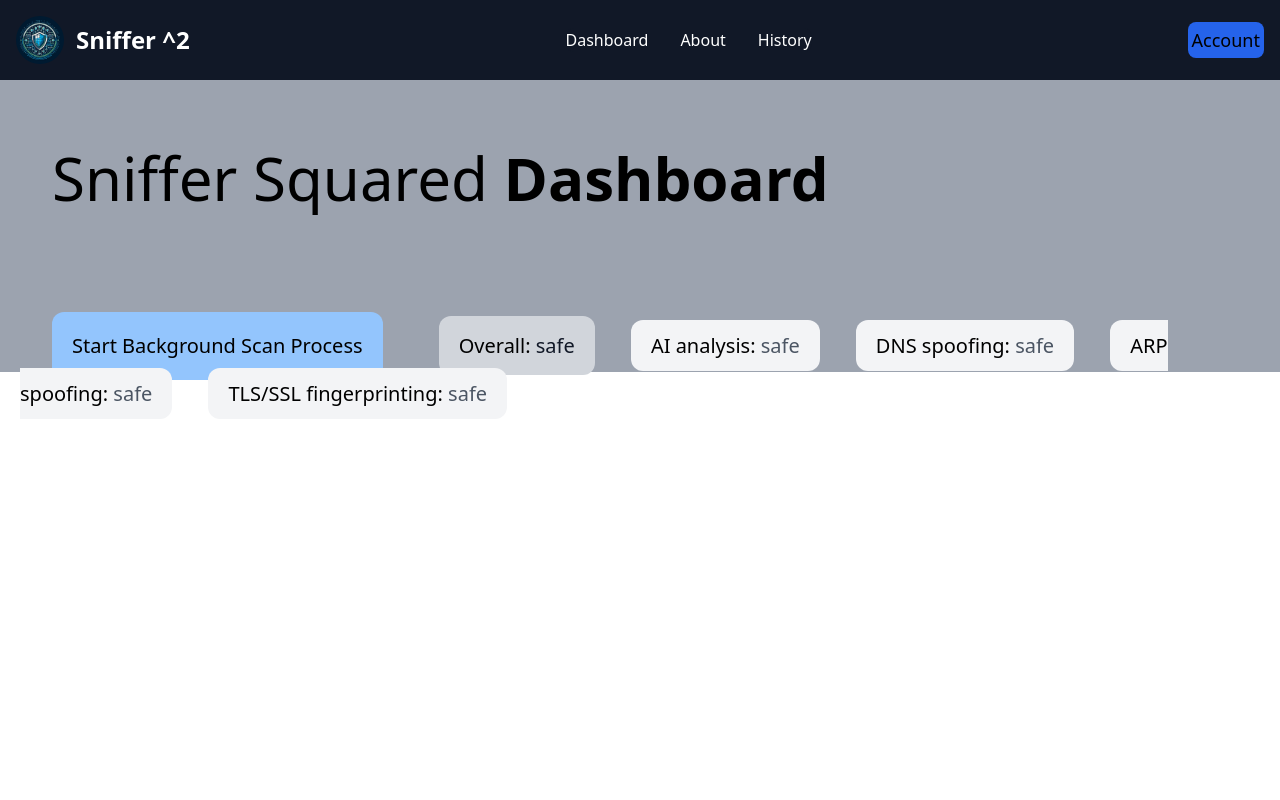
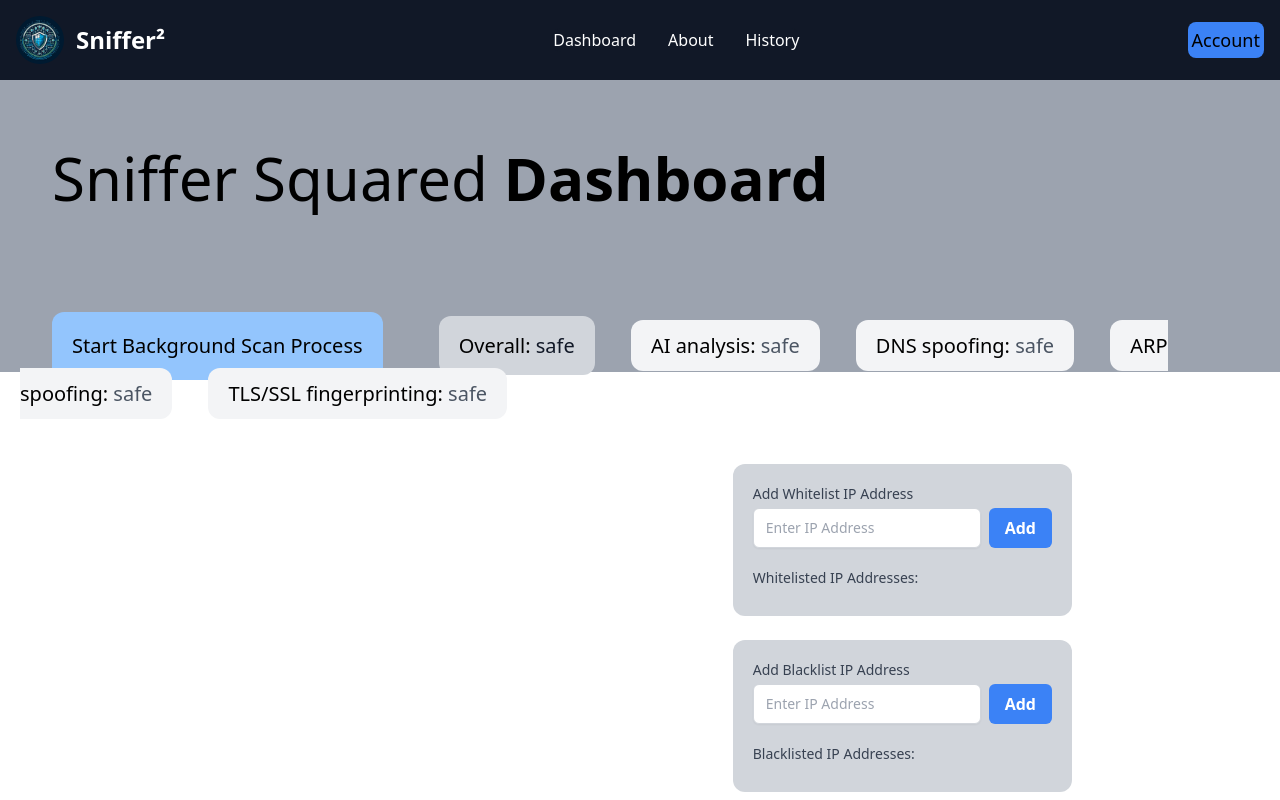
Before and after one commit to Radictionary/sniffer-squared, a Django app: template app/sniffersquaredapp/templates/index.html in a window 1280 px wide. Run offline with Django 5.2, Linux system fonts and the light colour scheme; the template is opened without the code that fills it, so the values that code supplies are empty; some libraries are stand-ins or nearby versions.

Commit message:
frontend UI update

```diff
--- a/app/sniffersquaredapp/templates/base.html
+++ b/app/sniffersquaredapp/templates/base.html
@@ -21,7 +21,7 @@
         <div class="max-w-screen-xl flex flex-wrap items-center justify-between mx-auto p-4">
             <a href="/" class="flex items-center space-x-3 rtl:space-x-reverse">
                 <img src="/static/sniffersquaredui/favicon.ico" class="h-12 w-12 rounded-full" alt="Sniffer Logo" />
-                <span class="self-center text-2xl font-semibold whitespace-nowrap text-white">Sniffer ^2</span>
+                <span class="self-center text-2xl font-semibold whitespace-nowrap text-white">Sniffer²</span>
             </a>
             <div class="flex items-center md:order-2 space-x-3 md:space-x-0 rtl:space-x-reverse">
                 <button type="button"
@@ -29,7 +29,7 @@
                     id="user-menu-button" aria-expanded="false" data-dropdown-toggle="user-dropdown"
                     data-dropdown-placement="bottom">
                     <span class="sr-only">Open user menu</span>
-                    <p class="bg-blue-600 rounded-lg p-1 text-lg">Account</p>
+                    <p class="bg-blue-500 rounded-lg p-1 text-lg">Account</p>
                     <!-- <img class="w-8 h-8 rounded-full" src="/docs/images/people/profile-picture-3.jpg" alt="user photo"> -->
                 </button>
                 <!-- Dropdown menu -->
@@ -45,7 +45,7 @@
                                 class="block px-4 py-2 text-sm hover:bg-gray-100 hover:bg-gray-600 text-gray-200 hover:text-white">Settings</a>
                         </li>
                         <li>
-                            <a href="/logout"
+                            <a id="logoutButton" href="/logout"
                                 class="block px-4 py-2 text-sm hover:bg-gray-100 hover:bg-gray-600 text-gray-200 hover:text-white">Log
                                 out</a>
                         </li>
@@ -93,9 +93,6 @@
         integrity="sha384-YvpcrYf0tY3lHB60NNkmXc5s9fDVZLESaAA55NDzOxhy9GkcIdslK1eN7N6jIeHz"
         crossorigin="anonymous"></script>
     <script src="https://cdnjs.cloudflare.com/ajax/libs/flowbite/2.3.0/flowbite.min.js"></script>
-    <script>
-        document.documentElement.setAttribute('data-theme', 'dark');
-    </script>
 </body>
 
 </html>
--- a/app/sniffersquaredapp/templates/history.html
+++ b/app/sniffersquaredapp/templates/history.html
@@ -1,5 +1,6 @@
 {% extends 'base.html' %} {% block content %}
 
-<h1 class="">History</h1>
+<h1 class="text-2xl">History</h1>
+<h1 class="text-xl">Start the background process to give realtime packet updates</h1>
 
 {% endblock content %}
--- a/app/sniffersquaredapp/templates/index.html
+++ b/app/sniffersquaredapp/templates/index.html
@@ -3,7 +3,21 @@
 {% block content %}
 <section class="p-5 bg-gray-400">
     <div class="m-5 p-3 rounded">
-        <h1 class="text-6xl py-4">Sniffer Squared <span class="font-bold">Dashboard</span></h1>
+        <div class="flex flex-wrap">
+            <h1 class="text-6xl py-4">Sniffer Squared <span class="font-bold">Dashboard</span></h1>
+            <div role="status" class="mt-5 mx-3 hidden" id="spinner">
+                <svg aria-hidden="true" class="w-12 h-12 text-gray-200 animate-spin dark:text-gray-600 fill-blue-600"
+                    viewBox="0 0 100 101" fill="none" xmlns="http://www.w3.org/2000/svg">
+                    <path
+                        d="M100 50.5908C100 78.2051 77.6142 100.591 50 100.591C22.3858 100.591 0 78.2051 0 50.5908C0 22.9766 22.3858 0.59082 50 0.59082C77.6142 0.59082 100 22.9766 100 50.5908ZM9.08144 50.5908C9.08144 73.1895 27.4013 91.5094 50 91.5094C72.5987 91.5094 90.9186 73.1895 90.9186 50.5908C90.9186 27.9921 72.5987 9.67226 50 9.67226C27.4013 9.67226 9.08144 27.9921 9.08144 50.5908Z"
+                        fill="currentColor" />
+                    <path
+                        d="M93.9676 39.0409C96.393 38.4038 97.8624 35.9116 97.0079 33.5539C95.2932 28.8227 92.871 24.3692 89.8167 20.348C85.8452 15.1192 80.8826 10.7238 75.2124 7.41289C69.5422 4.10194 63.2754 1.94025 56.7698 1.05124C51.7666 0.367541 46.6976 0.446843 41.7345 1.27873C39.2613 1.69328 37.813 4.19778 38.4501 6.62326C39.0873 9.04874 41.5694 10.4717 44.0505 10.1071C47.8511 9.54855 51.7191 9.52689 55.5402 10.0491C60.8642 10.7766 65.9928 12.5457 70.6331 15.2552C75.2735 17.9648 79.3347 21.5619 82.5849 25.841C84.9175 28.9121 86.7997 32.2913 88.1811 35.8758C89.083 38.2158 91.5421 39.6781 93.9676 39.0409Z"
+                        fill="currentFill" />
+                </svg>
+                <span class="sr-only">Loading...</span>
+            </div>
+        </div>
         <!-- <p>Sniffer Squared is a network sniffer detection platform that allows you to scan your network for network
             sniffers.</p>
         <p>Network sniffers are tools that can be used to intercept and analyze network traffic. They can be used for
@@ -28,17 +42,60 @@
         <a class="ml-8 relative top-10 px-5 py-3 bg-gray-100 rounded-xl text-xl">TLS/SSL fingerprinting: <span
                 class="text-gray-600">safe</span></a>
     </div>
+    <h3 class="text-xl absolute top-96 mt-20 ml-10" id="goToHistory">Go to <a href="/history"
+            class="text-2xl text-blue-600">/history</a> to view live packets in a wireshark interface</h3>
+    <div class="bg-gray-300 absolute right-52 top-96 mt-20 rounded-xl p-5">
+        <div class="mb-4">
+            <label for="ipAddress" class="block text-sm font-medium text-gray-700">Add Whitelist IP Address</label>
+            <div class="mt-1 flex">
+                <input type="text" name="ipAddress" id="ipAddress"
+                    class="shadow-sm focus:ring-indigo-500 focus:border-indigo-500 block w-full sm:text-sm border-gray-300 rounded-md"
+                    placeholder="Enter IP Address">
+                <button id="addIpButton"
+                    class="ml-2 px-4 py-2 bg-blue-500 text-white font-bold rounded-md hover:bg-blue-700">Add</button>
+            </div>
+        </div>
+
+        <div class="mt-5">
+            <div class="text-sm font-medium text-gray-700 mb-2">Whitelisted IP Addresses:</div>
+            <ul id="ipList" class="list-disc pl-5">
+                <!-- IP Addresses will be listed here -->
+            </ul>
+        </div>
+    </div>
+    <div class="bg-gray-300 absolute right-52 top-96 mt-64 rounded-xl p-5">
+        <div class="mb-4">
+            <label for="ipAddress" class="block text-sm font-medium text-gray-700">Add Blacklist IP Address</label>
+            <div class="mt-1 flex">
+                <input type="text" name="ipAddress" id="ipAddress"
+                    class="shadow-sm focus:ring-indigo-500 focus:border-indigo-500 block w-full sm:text-sm border-gray-300 rounded-md"
+                    placeholder="Enter IP Address">
+                <button id="addIpButton"
+                    class="ml-2 px-4 py-2 bg-blue-500 text-white font-bold rounded-md hover:bg-blue-700">Add</button>
+            </div>
+        </div>
+
+        <div class="mt-5">
+            <div class="text-sm font-medium text-gray-700 mb-2">Blacklisted IP Addresses:</div>
+            <ul id="ipList" class="list-disc pl-5">
+                <!-- IP Addresses will be listed here -->
+            </ul>
+        </div>
+    </div>
     <script>
         document.addEventListener('DOMContentLoaded', function () {
             const scanAction = document.getElementById('scanAction');
+            const goToHistory = document.getElementById("goToHistory");
+            const spinner = document.getElementById("spinner")
             let runFileStatus = "{{ run_file_status }}" == "True";
-            console.log("it is:", runFileStatus)
             if (runFileStatus) {
                 scanAction.classList = "ml-8 relative top-10 p-5 rounded-xl text-xl mr-5 bg-red-300"
                 scanAction.innerText = "Stop Background Scan Process"
+                goToHistory.style.display = "block"
             } else {
                 scanAction.classList = "ml-8 relative top-10 p-5 rounded-xl text-xl mr-5 bg-blue-300"
                 scanAction.innerText = "Start Background Scan Process"
+                goToHistory.style.display = "none"
             }
             if (scanAction) {
                 scanAction.addEventListener('click', function (e) {
@@ -46,19 +103,23 @@
                     let url = runFileStatus ? "/shutdown/" : "/start";
                     scanAction.style.cursor = "wait"
                     document.body.style.cursor = "wait"
+                    spinner.style.display = "block"
                     fetch(url)
                         .then(response => {
                             if (response.ok) {
                                 scanAction.style.cursor = "pointer"
-                                 document.body.style.cursor = "pointer"
+                                document.body.style.cursor = "pointer"
+                                spinner.style.display = "none"
                                 runFileStatus = !runFileStatus;
                                 console.log(runFileStatus ? 'Network scan stopped' : 'Background network scan started');
                                 if (runFileStatus) {
                                     scanAction.classList = "ml-8 relative top-10 p-5 rounded-xl text-xl mr-5 bg-red-300"
                                     scanAction.innerText = "Stop Background Scan Process"
+                                    goToHistory.style.display = "block"
                                 } else {
                                     scanAction.classList = "ml-8 relative top-10 p-5 rounded-xl text-xl mr-5 bg-blue-300"
                                     scanAction.innerText = "Start Background Scan Process"
+                                    goToHistory.style.display = "none"
                                 }
                             } else {
                                 console.error('Server responded with an error.');
@@ -70,6 +131,36 @@
 
         });
     </script>
+    <script>
+        document.getElementById('addIpButton').addEventListener('click', function () {
+            const input = document.getElementById('ipAddress');
+            const ip = input.value.trim();
+
+            // Validate IP address format (basic validation)
+            if (!ip.match(/^\d{1,3}(\.\d{1,3}){3}$/)) {
+                alert('Please enter a valid IP address.');
+                return;
+            }
+
+            // Add IP address to the list
+            const ipList = document.getElementById('ipList');
+            const li = document.createElement('li');
+            li.textContent = ip;
+            const removeButton = document.createElement('button');
+            removeButton.textContent = 'Remove';
+            removeButton.setAttribute('class', 'ml-2 px-2 py-1 text-xs bg-red-500 text-white font-bold rounded hover:bg-red-700');
+            removeButton.onclick = function () {
+                ipList.removeChild(li);
+            };
+            li.appendChild(removeButton);
+            ipList.appendChild(li);
+
+            // Clear input field
+            input.value = '';
+        });
+
+
+    </script>
 
 </section>
 {% endblock content %}
```
Also changed, not shown: app/sniffersquaredapp/sniffersquaredui/views.py (+9 -2 lines).
